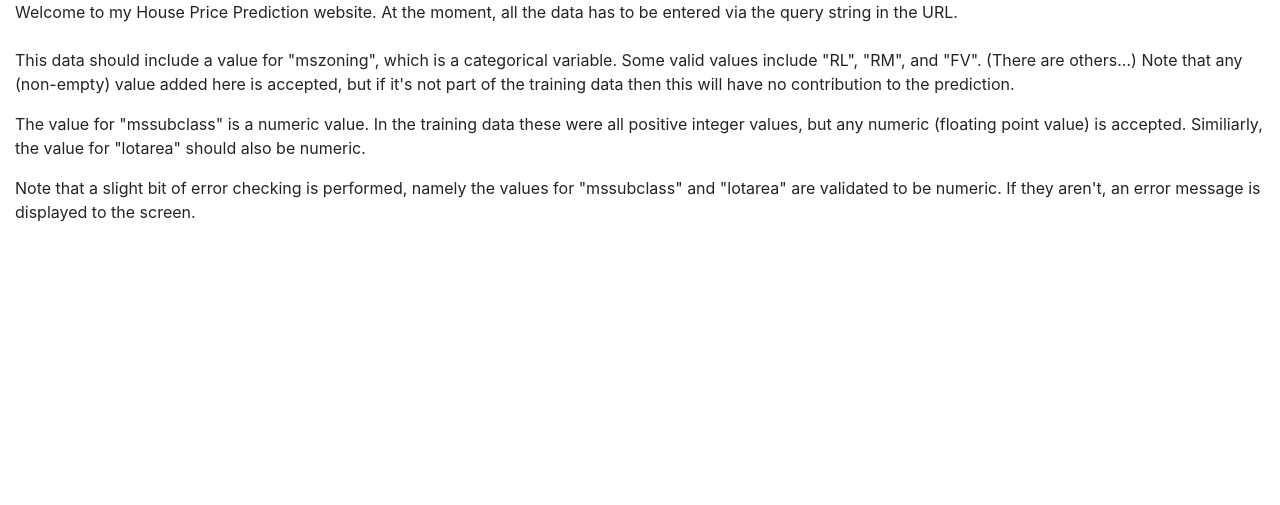
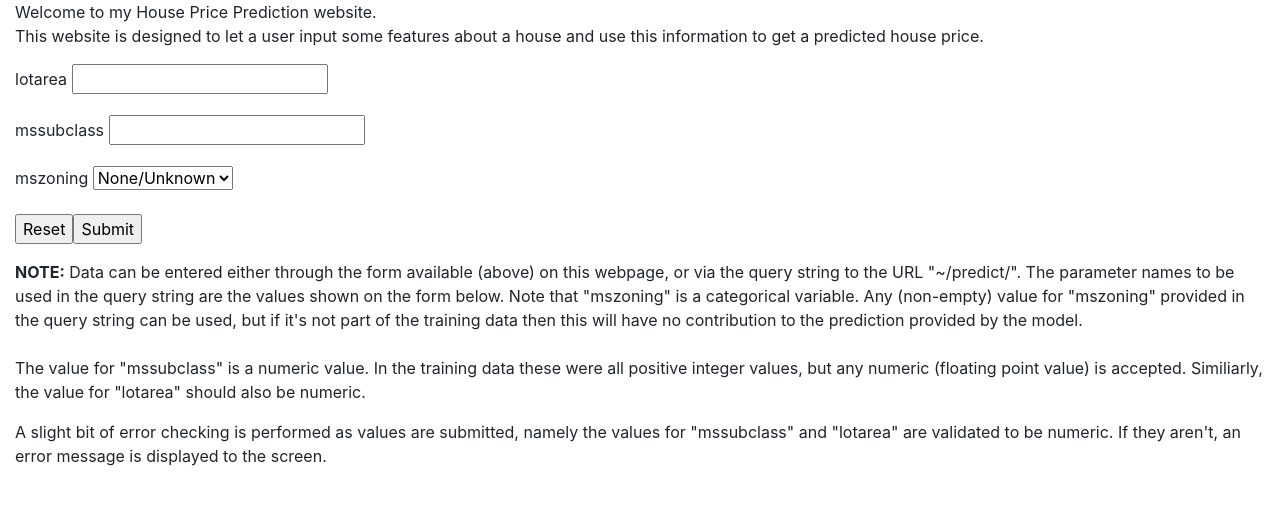
Before and after one commit to craw-daddy/House-Prices, a Flask app: page / in a window 1280 px wide. Shown: the top 505 px of the page. Run offline with Flask 2, Linux system fonts and the light colour scheme; some libraries are stand-ins or nearby versions.

Commit message:
Update files to work with HTML form on index page

```diff
--- a/app.py
+++ b/app.py
@@ -23,14 +23,19 @@ def index():
 
 @app.route('/about/')
 def about():
-    return 'This website is to demonstrate my cool machine learning prediction method.  Isn\'t this great?'
+    return render_template('about.html')
 
-@app.route('/predict/', methods=['GET'])
+@app.route('/predict/', methods=['GET', 'POST'])
 def predict():
+    if request.method == 'GET':
+        user_inputs = request.args
+    elif request.method == 'POST':
+        user_inputs = request.form
+
     try:
-        MSZoning = request.args.get('mszoning')
-        MSSubClass = float(request.args.get('mssubclass'))
-        LotArea = float(request.args.get('lotarea'))
+        MSZoning = user_inputs.get('mszoning', 'Nothing')
+        MSSubClass = float(user_inputs.get('mssubclass', 0))
+        LotArea = float(user_inputs.get('lotarea', 0))
     except ValueError:
         return 'One or more values are non-numeric!'
 
--- a/templates/base.html
+++ b/templates/base.html
@@ -4,7 +4,8 @@
     <meta charset="utf-8">
     <title>House Price Predictions</title>
 
-    <script src="https://cdnjs.cloudflare.com/ajax/libs/jquery/3.2.1/jquery.js"></script>
+    <script src="https://cdnjs.cloudflare.com/ajax/libs/jquery/3.2.1/jquery.js">
+    </script>
 
     <!-- Bootstrap core CSS -->
     <link rel="stylesheet" href="https://maxcdn.bootstrapcdn.com/bootstrap/4.0.0/css/bootstrap.min.css">
@@ -20,7 +21,8 @@
 <!-- Bootstrap core JavaScript
     ================================================== -->
 <!-- Placed at the end of the document so the pages load faster -->
-<script src="https://maxcdn.bootstrapcdn.com/bootstrap/4.0.0/js/bootstrap.min.js"></script>
+<script src="https://maxcdn.bootstrapcdn.com/bootstrap/4.0.0/js/bootstrap.min.js">
+</script>
 
 </body>
 </html>
--- a/templates/index.html
+++ b/templates/index.html
@@ -2,20 +2,48 @@
 
 {% block content %}
 <section id="intro">
-   <p>Welcome to my House Price Prediction website.  At the moment, all the data has to be entered via the
-   query string in the URL.  <br><br>
-   This data should include a value for "mszoning", which is a categorical variable.  Some valid values
-   include "RL", "RM", and "FV".  (There are others...)  Note that any (non-empty) value added here is accepted,
-   but if it's not part of the training data then this will have no contribution to the prediction.
+   <p>Welcome to my House Price Prediction website.  <br>
+   This website is designed to let a user input some features about a house
+   and use this information to get a predicted house price.
    </p>
 
-   <p>
-   The value for "mssubclass" is a numeric value.  In the training data these were all positive integer values, but
-   any numeric (floating point value) is accepted.  Similiarly, the value for "lotarea" should also be numeric.
+   <form action="predict" method="POST">
+       <p><label for="lotarea">lotarea</label>
+             <input type="text" name="lotarea" id="lotarea"/></p>
+       <p><label for="mssubclass">mssubclass</label>
+             <input type="text" name="mssubclass" id="mssubclass"/></p>
+       <p><label for="mszoning">mszoning</label>
+            <select id="mszoning" name="mszoning" id="mszoning">
+              <option value="None">None/Unknown</option>
+              <option value="RH">RH</option>
+              <option value="RL">RL</option>
+              <option value="RM">RM</option>
+              <option value="C (all)">C (all)</option>
+              <option value="FV">FV</option>
+          </select>
+       <p><input type="reset"><input type="submit"></p>
+   </form>
+
+   <p><b>NOTE:</b> Data can be entered either through the form available
+   (above) on this
+   webpage, or via the query string to the URL "~/predict/".
+   The parameter names to be used
+   in the query string are the values shown on the form below.  Note that
+   "mszoning" is a categorical variable.  Any (non-empty) value for
+   "mszoning" provided in the query string can be used, but if it's not
+   part of the training data then this will have no contribution to
+   the prediction provided by the model.
+   <br><br>
+   The value for "mssubclass" is a numeric value.  In the training data
+   these were all positive integer values, but any numeric (floating point
+   value) is accepted.  Similiarly, the value for "lotarea" should also
+   be numeric.
    </p>
 
-   <p>Note that a slight bit of error checking is performed, namely the values for "mssubclass" and "lotarea" are
-   validated to be numeric.  If they aren't, an error message is displayed to the screen.
+   <p>A slight bit of error checking is performed as values are
+   submitted, namely the values for "mssubclass" and
+   "lotarea" are validated to be numeric.  If they aren't, an error
+   message is displayed to the screen.
    </p>
 </section>
 
```
Also changed, not shown: prep.py (+6 -6 lines), templates/about.html (added, +18 -0 lines), 1 other file.
